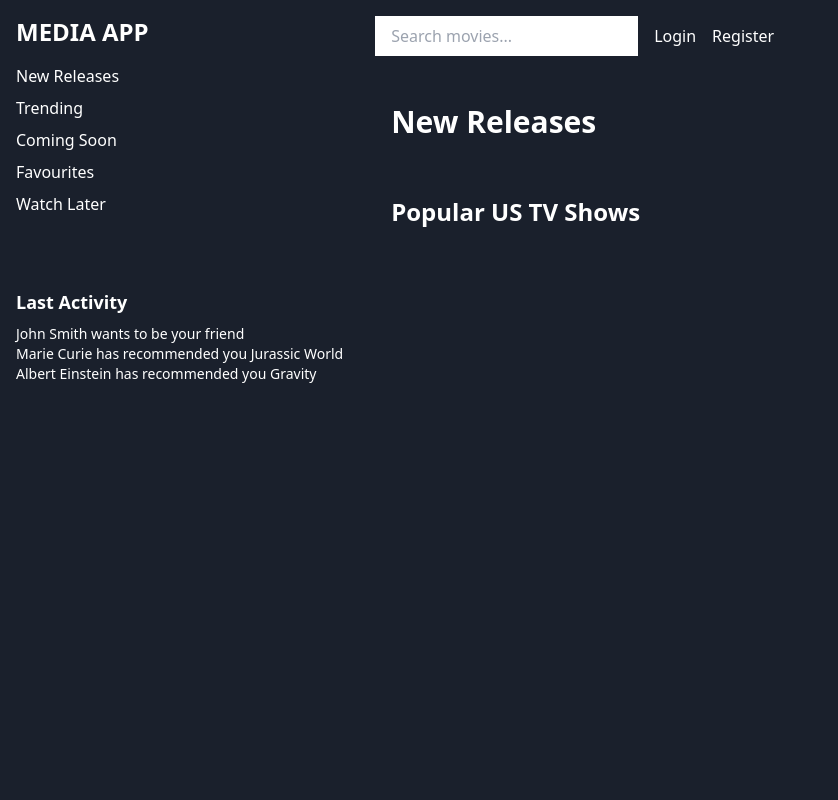
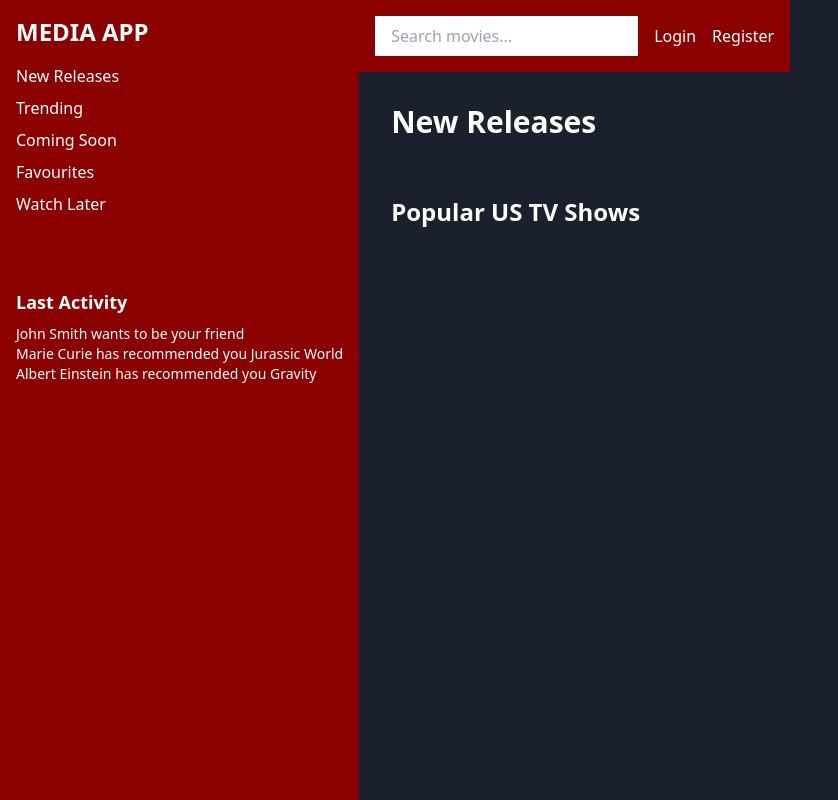
Before and after one commit to No-CodeDan/ModernIMDBClone, a Flask app: page / in a window 1280 px wide. Shown: the whole page, without its empty margins (0-838 px from the left). Run offline with Flask 3, Linux system fonts and the light colour scheme; data that the repository does not hold is empty.

Commit message:
Agent query: Are the navigation bar and buttons now dark red? Do they look visually appealing against the dark background?

```diff
--- a/static/css/styles.css
+++ b/static/css/styles.css
@@ -109,3 +109,23 @@ body {
 #search-input {
     color: #1a202c;
 }
+
+/* Navigation bar */
+nav {
+    background-color: #8B0000; /* Dark red */
+}
+
+/* Buttons */
+.btn, button, [type='button'], [type='reset'], [type='submit'] {
+    background-color: #8B0000; /* Dark red */
+    color: #ffffff; /* White text for contrast */
+}
+
+.btn:hover, button:hover, [type='button']:hover, [type='reset']:hover, [type='submit']:hover {
+    background-color: #A52A2A; /* Slightly lighter red for hover state */
+}
+
+/* Header */
+.dark-red-header {
+    background-color: #8B0000; /* Dark red */
+}
--- a/templates/base.html
+++ b/templates/base.html
@@ -30,7 +30,7 @@
         </div>
     </nav>
     <div class="flex-1">
-        <header class="bg-red-600 p-4">
+        <header class="p-4 dark-red-header">
             <div class="flex justify-between items-center">
                 <div class="relative flex-grow max-w-xl mr-4">
                     <input type="text" id="search-input" placeholder="Search movies..." class="bg-white text-gray-800 rounded-full px-4 py-2 w-full focus:outline-none focus:ring-2 focus:ring-blue-300">
```
